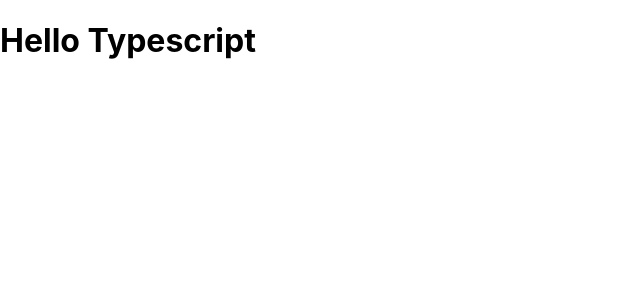
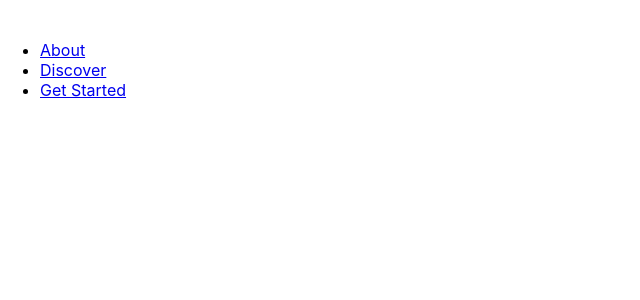
Before and after one commit to DerianMelvin/mastercraft-crowdfunding-product-page, a React (Create React App) app: page / in a window 1280 px wide. Shown: the top 300 px of the page, without its empty margins (0-640 px from the left). Built offline with nearby package versions, Linux system fonts and the light colour scheme.

Commit message:
Import component Header

```diff
--- a/src/App.tsx
+++ b/src/App.tsx
@@ -1,7 +1,9 @@
+import Header from "./components/Header";
+
 function App() {
   return (
     <div className="App">
-      <h1>Hello Typescript</h1>
+      <Header />
     </div>
   );
 }
```
